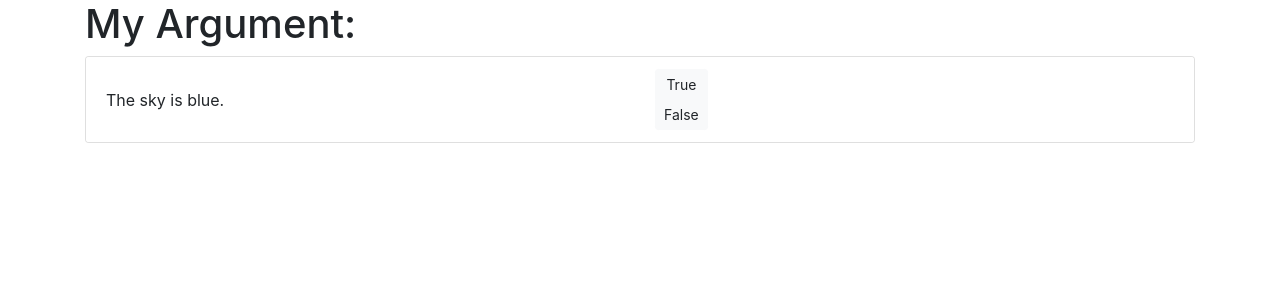
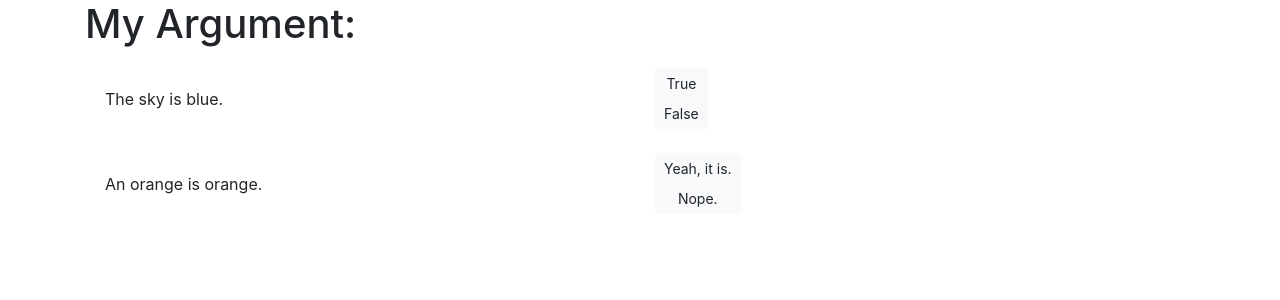
Before and after one commit to ydhamija96/argument, a React (Create React App) app: page / in a window 1280 px wide. Shown: the top 300 px of the page. Built offline with nearby package versions, Linux system fonts and the light colour scheme.

Commit message:
shows second proposition

```diff
--- a/src/App.tsx
+++ b/src/App.tsx
@@ -21,14 +21,32 @@ const propositions : PropositionT[] = [
                 "endWith": "What do you mean the sky isn't blue?"
             }
         ]
-    }
+    },
+    {
+        "id": "26e5131a-63de-4e3c-878a-95e8f54b545f",
+        "text": "An orange is orange.",
+        "timesPresented": 7,
+        "choices": [
+            {
+                "id": "cad87e39-550a-4eb9-bd2d-0f3528f9f205",
+                "text": "Yeah, it is.",
+                "timesChosen": 6
+            },
+            {
+                "id": "2e4ca603-780a-4276-829a-5dd5b4e56970",
+                "text": "Nope.",
+                "timesChosen": 0,
+                "endWith": "What do you mean the sky isn't blue?"
+            }
+        ]
+    },
 ];
 
 function App() {
   return (
     <div className="App">
         <Container>
-            <Argument propositions={propositions} />
+            <Argument propositions={propositions} choicesMade={["2e4ca602-780a-4276-829a-5dd5b4e56970"]} />
         </Container>
     </div>
   );
--- a/src/Argument.tsx
+++ b/src/Argument.tsx
@@ -4,17 +4,44 @@ import {Proposition} from "./Proposition";
 
 type ArgumentProps = {
     propositions: PropositionT[]
+    choicesMade?: string[]
+}
+
+function toElement(proposition: PropositionT): JSX.Element {
+    return <Proposition
+        key={proposition.id}
+        timesPresented={proposition.timesPresented}
+        id={proposition.id}
+        text={proposition.text}
+        choices={proposition.choices} />;
 }
 
 export class Argument extends React.Component<ArgumentProps> {
     render() {
-        return <div>
-            <h1>My Argument:</h1>
-            <Proposition
-                timesPresented={this.props.propositions[0].timesPresented}
-                id={this.props.propositions[0].id}
-                text={this.props.propositions[0].text}
-                choices={this.props.propositions[0].choices} />
-        </div>;
+        let propositionsToShow: PropositionT[] = [];
+
+        this.props.propositions.length > 0 &&
+            propositionsToShow.push(this.props.propositions[0]);
+
+        for(let currentPropositionIndex = 1; currentPropositionIndex < this.props.propositions.length; currentPropositionIndex++){
+            let previousProposition = this.props.propositions[currentPropositionIndex-1];
+
+            let choicesOfPreviousProposition = previousProposition.choices.map(it => it.id);
+
+            let isPreviousPropositionPresented = choicesOfPreviousProposition.filter(
+                value => this.props.choicesMade && this.props.choicesMade?.includes(value)
+            ).length > 0;
+
+            if(isPreviousPropositionPresented) {
+                propositionsToShow.push(this.props.propositions[currentPropositionIndex]);
+            }
+        }
+
+        return (
+            <div>
+                <h1>My Argument:</h1>
+                {propositionsToShow.map((it) => toElement(it))}
+            </div>
+        );
     }
 }
--- a/src/Proposition.tsx
+++ b/src/Proposition.tsx
@@ -1,7 +1,6 @@
 import React from "react";
 import {PropositionT} from "./types";
 import {ChoicePicker} from "./ChoicePicker";
-import Card from "react-bootstrap/Card";
 import ListGroup from "react-bootstrap/ListGroup";
 import Row from "react-bootstrap/Row";
 import Col from "react-bootstrap/Col";
@@ -9,7 +8,6 @@ import Col from "react-bootstrap/Col";
 export class Proposition extends React.Component<PropositionT> {
     render() {
         return (
-            <Card>
             <ListGroup variant="flush">
                 <ListGroup.Item>
                     <Row className="align-items-center">
@@ -22,7 +20,6 @@ export class Proposition extends React.Component<PropositionT> {
                     </Row>
                 </ListGroup.Item>
             </ListGroup>
-            </Card>
         );
     }
 }
```
Also changed, not shown: 1 other file (tests, documents, lock files or other folders). Lines whose indentation alone changed are shown as unchanged.
